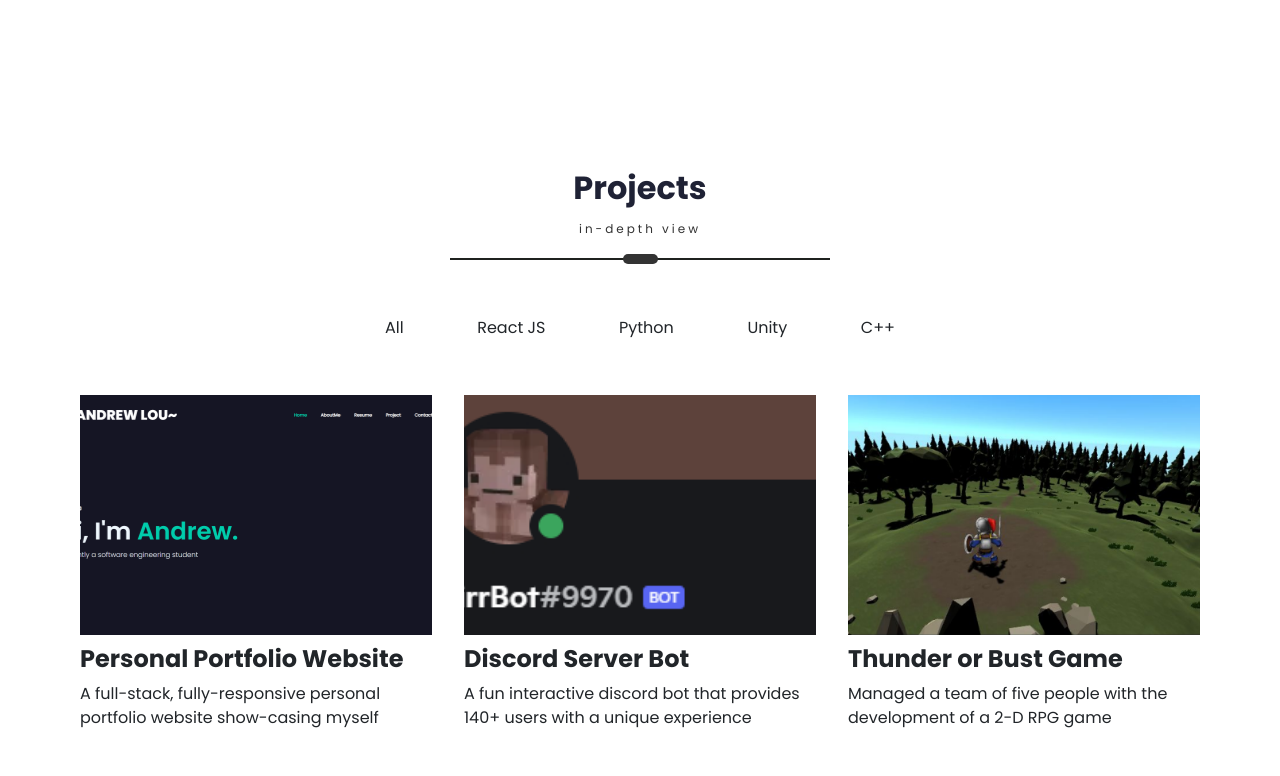
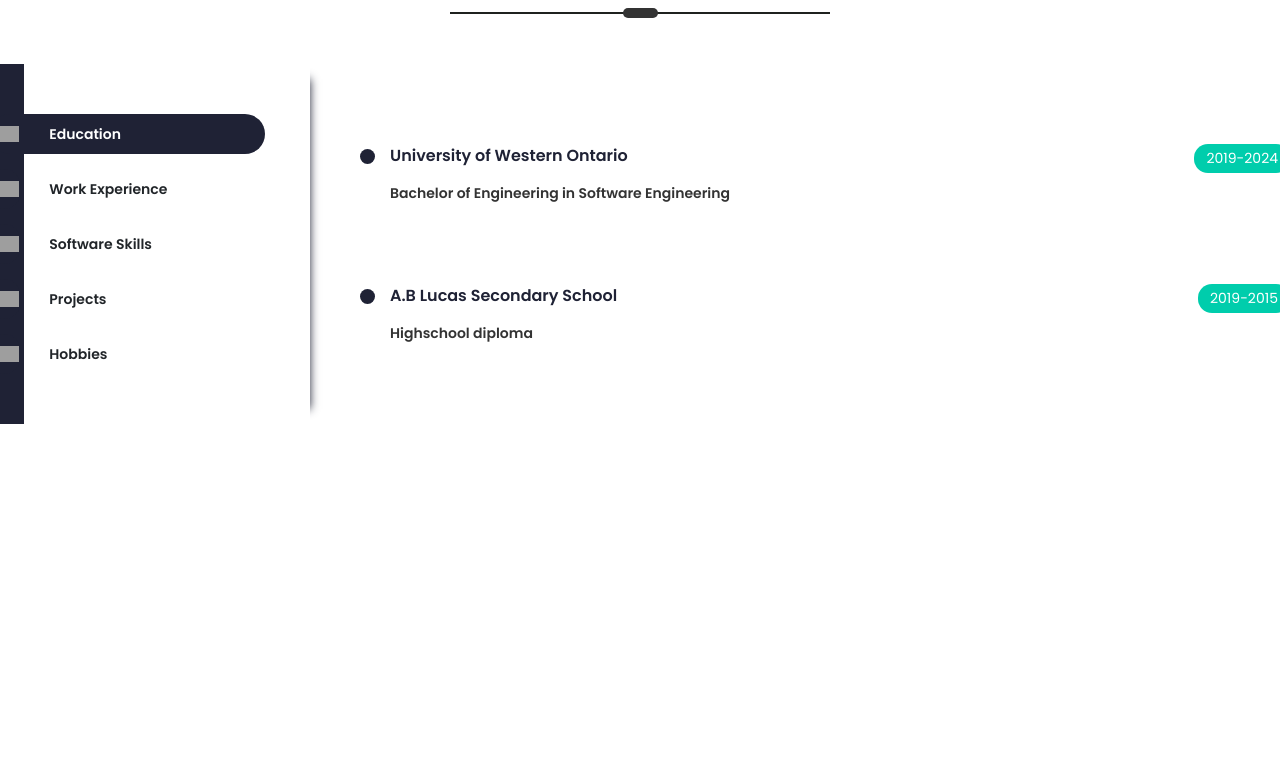
Before and after one commit to AndrewLou2/personal-portfolio, a React (Create React App) app in the folder client/: page / in a window 1280 px wide. Shown: the part 2400-3176 px from the top of the page. Built offline with nearby package versions, Linux system fonts and the light colour scheme; grey boxes are pictures that could not be loaded; a web font is replaced by a local one.

Commit message:
Better Format

```diff
--- a/client/src/Components/Menu.js
+++ b/client/src/Components/Menu.js
@@ -1,37 +1,35 @@
-import React from 'react'
-import styled from 'styled-components';
-import GitHub from '@material-ui/icons/GitHub';
+import React from "react";
+import styled from "styled-components";
+import GitHub from "@material-ui/icons/GitHub";
 
-function Menu({menuItem}) {
+function Menu({ menuItem }) {
   return (
-        <MenuItemStyled >
-            {
-                menuItem.map((item)=>{
-                    return <div className="grid-item" key={item.id}>
+    <MenuItemStyled>
+      {menuItem.map((item) => {
+        return (
+          <div className="grid-item" key={item.id}>
             <div className="portfolio-content">
               <div className="portfolio-image">
-                                <img src={item.image} alt=""/>
+                <img src={item.image} alt="" />
                 <ul>
                   <li>
-                                        <a href={item.link1}>
-                                            <GitHub/>
-                                        </a>
-                                    </li>
-                                    <li>
-                                        <a href={item.link2}>
-
-                                        </a>
+                    <a href={item.link2}></a>
                   </li>
                 </ul>
               </div>
-                            <h6>{item.title}</h6>
+              <h6>
+                {item.title + "    "}
+                <a href={item.link1}>
+                  <GitHub />
+                </a>
+              </h6>
               <p>{item.text}</p>
             </div>
           </div>
-                })
-            }
+        );
+      })}
     </MenuItemStyled>
-    )
+  );
 }
 
 const MenuItemStyled = styled.div`
@@ -49,10 +47,14 @@ const MenuItemStyled = styled.div`
             display: block;
             position: relative;
             overflow: hidden;
+            a {
+                color: black;
+            }
             h6{
                 font-size: 1.5rem;
                 font-family: "Poppins Bold";;
-                padding: 10px 0 0 0;
+                padding: 15px 0 0 0;
+                margin-left: auto;
             }
             img{
                 width: 100%;
@@ -99,36 +101,6 @@ const MenuItemStyled = styled.div`
                     transition: all .4s ease-in-out;
                 }
             }
-            .portfolio-image:hover{
-                ul{
-                    transform: translateY(0);
-                    transform: translate(-50%, -50%);
-                    display: flex;
-                    align-items: center;
-                    justify-content: center;
-                    transition: all .4s ease-in-out;
-                    opacity: 1;
-                    li{
-                        transition: all .4s ease-in-out;
-                        &:hover{
-                            background-color: var(--primary-color);
-                        }
-                        a{
-                            display: flex;
-                            align-items: center;
-                            justify-content: center;
-                            transition: all .4s ease-in-out;
-                        }
-                    }
-                    li:hover{
-                        svg{
-                            color: var(--white-color);
-                        }
-                    }
-                    svg{
-                        font-size: 2rem;
-                    }
-                }
                 &::before{
                     height: calc(100% - 32%) ;
                     width: calc(100% - 4%);
--- a/client/src/PortfolioContainer/AboutMe/AboutMe.css
+++ b/client/src/PortfolioContainer/AboutMe/AboutMe.css
@@ -4,9 +4,10 @@
   justify-content: center;
   align-items: center;
   margin: 50px 0 0 0;
+  min-height: 1000px;
 }
 .about-me-parent {
-  max-width: 1000px;
+  max-width: 1300px;
   width: 70%;
 }
 .about-me-card {
--- a/client/src/PortfolioContainer/AboutMe/AboutMe.js
+++ b/client/src/PortfolioContainer/AboutMe/AboutMe.js
@@ -15,7 +15,7 @@ export default function AboutMe(props) {
 
   const SCREEN_CONSTSANTS = {
     description:
-      "Hello, my name is Andrew and I’m a student at the University of Western Ontario, pursuing a software engineering degree. I love to create things on the internet and I push myself everyday to learn more tools and technologies. I am also able to absorb new concepts quickly, while tackling new challenges.",
+      "I’m a student at the University of Western Ontario, pursuing a software engineering degree. I love to create things on the internet and I push myself everyday to learn more tools and technologies. I am also able to absorb new concepts quickly, while tackling new challenges.",
     highlights: {
       bullets: [
         "Front-end development ",
--- a/client/src/PortfolioContainer/PortfolioContainter.js
+++ b/client/src/PortfolioContainer/PortfolioContainter.js
@@ -9,7 +9,6 @@ export default function PortfolioContainer() {
                 id={screen.screen_name}/> : <div key={screen.screen_name}></div>
             ))
         )
-
     }
 
     return (
--- a/client/src/PortfolioContainer/Resume/Resume.css
+++ b/client/src/PortfolioContainer/Resume/Resume.css
@@ -3,14 +3,14 @@
     align-items: center;
     flex-direction: column;
     justify-content: center;
-    min-height: fit-content;
+    min-height: 800px;
     margin: 120px 0;
   }
 
   .resume-card {
     display: flex;
     height: 360px;
-    width: 1000px;
+    width: 1300px;
     /* margin: 80px 0; */
   }
 
@@ -193,7 +193,7 @@
   /* IPAD PRO RESPONSIVENESS */
   @media only screen and (max-width: 1110px) {
     .resume-card {
-      width: 880px;
+      width: 680px;
     }
 
     .resume-bullet-details {
--- a/client/src/PortfolioContainer/Resume/Resume.js
+++ b/client/src/PortfolioContainer/Resume/Resume.js
@@ -119,19 +119,16 @@ const Resume = (props) => {
         />
         <div className="experience-description">
           <span className="resume-description-text">
-            - Developed and improved various software features using
-            industry-level test-driven code forthe incentives manager project
-            using GWT and Java .{" "}
+            - Architected and implemented 8 features that enhances the overall efficiency of search, sort and collection of vehicle data
+using Java and GWT.{" "}
           </span>
           <br />
           <span className="resume-description-text">
-            - Designed and built an algorithm to effectively reduce the
-            automation testing run-time by 33%{" "}
+            - Designed and built an efficient algorithm to reduce the Spring Boot automation testing run-time by 30%.{" "}
           </span>
           <br />
           <span className="resume-description-text">
-            - Integrated and maintained various mySQL queries which improved the
-            input/output of vehicle data in the incentives manager{" "}
+            -  Integrated and maintained various mySQL queries which improved the input/output of vehicle data.{" "}
           </span>
           <br />
           <br />
```
Lines whose indentation alone changed are shown as unchanged.
